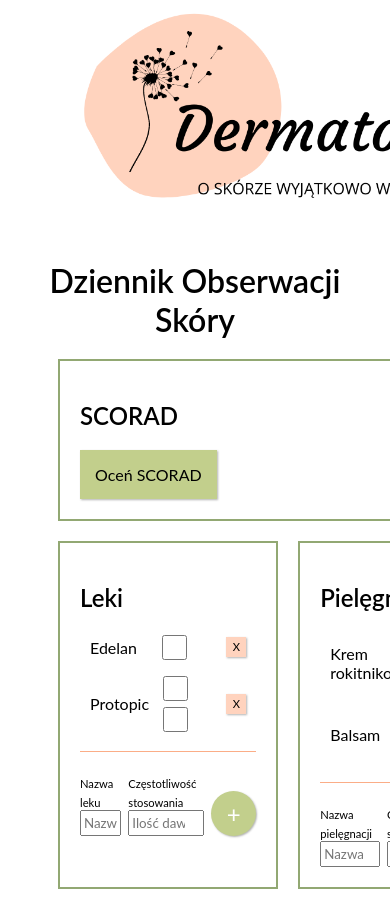
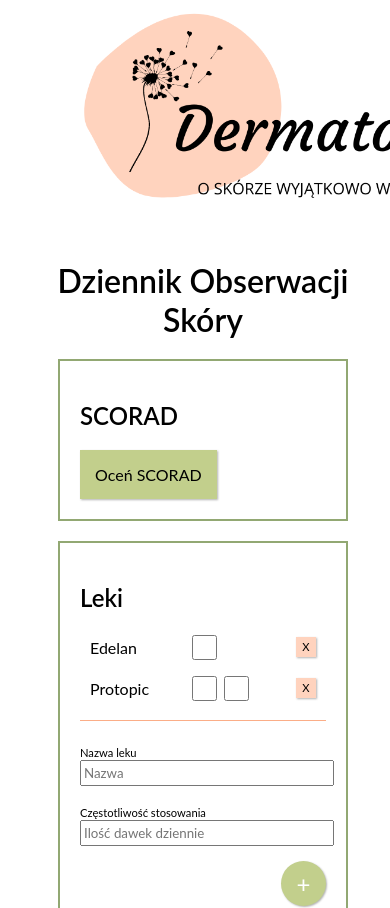
Before and after one commit to karolinachodera/dermatopik, a React (Create React App) app: page / in a window 390 px wide. Shown: the top 908 px of the page. Built offline with nearby package versions, Linux system fonts and the light colour scheme.

Commit message:
add responsiveness

```diff
--- a/src/components/BodyParts/BodyParts.scss
+++ b/src/components/BodyParts/BodyParts.scss
@@ -1,4 +1,6 @@
 @use '../../styles/variables';
+@use '../../styles/mixins';
+
 .body-parts {
     display: grid;
     grid-template-columns: 1fr 1fr;
@@ -14,12 +16,21 @@
     grid-column: 1 / 2;
     margin-left: auto;
     margin-right: 30px;
+
+    @include mixins.rwd(600px) {
+        grid-column: 1 / 3;
+        margin-right: auto;
+    }
 }
 
 .back-body {
     grid-column: 2 / 3;
     margin-left: 30px;
     margin-right: auto;
+    @include mixins.rwd(600px) {
+        grid-column: 1 / 3;
+        margin-left: auto;
+    }
 }
 .body-part {
     width: 195px;
@@ -175,6 +186,15 @@ clip-path: polygon(50% 48%,
 .body-legend {
     display: flex;
     justify-content: center;
+    @include mixins.small {
+        flex-wrap: wrap;
+        justify-content: flex-start;
+    }
+    p {
+        @include mixins.small {
+                flex: 75%;
+        }
+    }
 }
 .legend {
     width: 30px;
--- a/src/components/List/List.scss
+++ b/src/components/List/List.scss
@@ -8,6 +8,7 @@ li {
     margin: 10px 0;
     align-items: center;
     gap: 10px;
+    max-width: 400px;
 }
 
 .frequency-checkboxes {
--- a/src/components/Scorad/Scorad.scss
+++ b/src/components/Scorad/Scorad.scss
@@ -1,4 +1,3 @@
 form {
-    max-width: 700px;
     margin: 0 auto;
 }
--- a/src/components/Section/Section.scss
+++ b/src/components/Section/Section.scss
@@ -1,4 +1,6 @@
 @use '../../styles/variables';
+@use '../../styles/mixins';
+
 .adding-form {
     border-top: 1px solid variables.$dark-nude;
     padding-top: 20px;
@@ -27,12 +29,21 @@
         justify-self: end;
         font-size: 1.5rem;
         color: white;
+        @include mixins.small {
+            grid-column: 3 / 4;
+        }
     }
     .input-field.frequency {
         grid-column: 2 / 3;
+        @include mixins.small {
+            grid-column: 1 / 4;
+        }
     }
     .input-field {
         grid-column: 1 / 2;
+        @include mixins.small {
+            grid-column: 1 / 4;
+        }
     }
 }
 
--- a/src/components/SymptomsForm/SymptomsForm.scss
+++ b/src/components/SymptomsForm/SymptomsForm.scss
@@ -1,4 +1,5 @@
 @use '../../styles/variables';
+@use '../../styles/mixins';
 fieldset {
     border: 1px solid variables.$green;
     margin: 25px 0;
@@ -8,4 +9,7 @@ fieldset {
 fieldset.symptom {
     display: flex;
     justify-content: space-around;
+    @include mixins.medium {
+        flex-wrap: wrap;
+    }
 }
--- a/src/styles/_layout.scss
+++ b/src/styles/_layout.scss
@@ -1,9 +1,15 @@
 @use './variables';
+@use './mixins';
+
+body {
+    width: 100%;
+}
 
 main {
     display: grid;
     grid-template-columns: 1fr 1fr;
     gap: 20px;
+    box-sizing: border-box;
     width: 100%;
     max-width: 1000px;
     padding: 0 50px;
@@ -13,8 +19,13 @@ main {
 section.main {
     border: 2px solid variables.$dark-green;
     padding: 20px;
+            @include mixins.large {
+                    grid-column: 1 / 3;
+                }
 }
 
 section.main.full-width {
     grid-column: 1 / 3;
+
+
 }
--- /dev/null
+++ b/src/styles/_mixins.scss
@@ -0,0 +1,27 @@
+$screen-large: 920px;
+$screen-medium: 760px;
+$screen-small: 540px;
+
+@mixin small {
+    @media (max-width: #{$screen-small}) {
+        @content;
+    }
+}
+
+@mixin medium {
+    @media (max-width: #{$screen-medium}) {
+        @content;
+    }
+}
+
+@mixin large {
+    @media (max-width: #{$screen-large}) {
+        @content;
+    }
+}
+
+@mixin rwd($size) {
+    @media (max-width: #{$size}) {
+        @content;
+    }
+}
```
